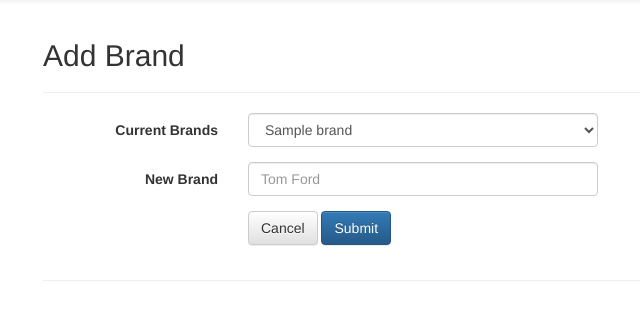
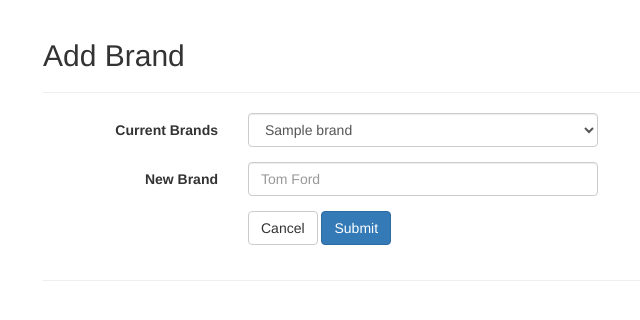
Before and after one commit to seafoodfriedrice/cakes, a Flask app: page /brand/add in a window 1280 px wide. Shown: the part 51-371 px from the top of the page, without its empty margins (27-667 px from the left). Run offline with Flask 2, Linux system fonts and the light colour scheme; tables that the repository leaves empty hold one stand-in row (values such as "Sample post"); some libraries are stand-ins or nearby versions.

Commit message:
templates: disable bootstrap optional css theme

```diff
--- a/cakes/templates/base.html
+++ b/cakes/templates/base.html
@@ -7,7 +7,7 @@
         <meta name="viewport" content="width=device-width, initial-scale=1" />
         <title>Cakes</title>
         <link rel="stylesheet" href="{{ url_for('static', filename='css/bootstrap.min.css') }}">
-        <link rel="stylesheet" href="{{ url_for('static', filename='css/bootstrap-theme.min.css') }}">
+        <!-- <link rel="stylesheet" href="{{ url_for('static', filename='css/bootstrap-theme.min.css') }}"> -->
         <link rel="stylesheet" href="{{ url_for('static', filename='css/main.css') }}">
         <script src="{{ url_for('static', filename='js/jquery-2.1.4.min.js') }}"></script>
         <script src="{{ url_for('static', filename='js/bootstrap.min.js') }}"></script>
```
